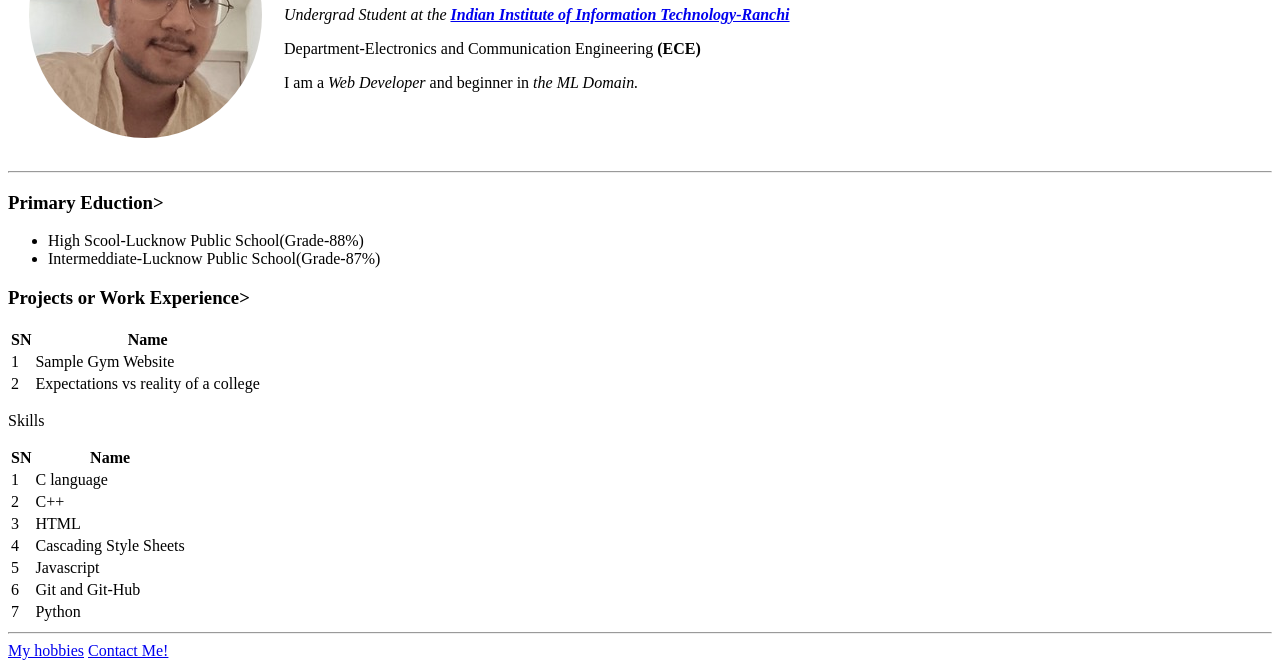
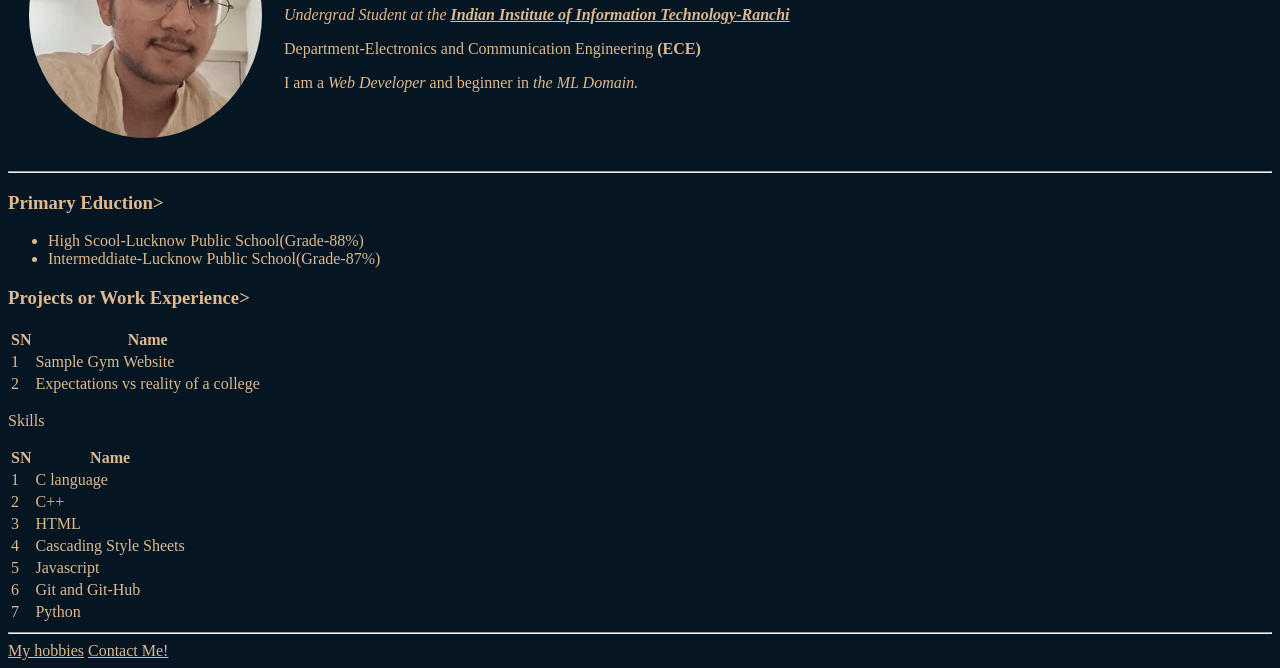
Before and after one commit to ashu6783/cv, a plain HTML site: page index.html in a window 1280 px wide. Shown: the part 137-805 px from the top of the page. Drawn offline with Linux system fonts and the light colour scheme.

Commit message:
Update index.html

```diff
--- a/index.html
+++ b/index.html
@@ -9,6 +9,10 @@
 <style>
     img{
         border-radius: 50%;
+    }
+    *{
+        background-color: #051622;
+        color: #DEB992;
     }
 </style>
 
```
